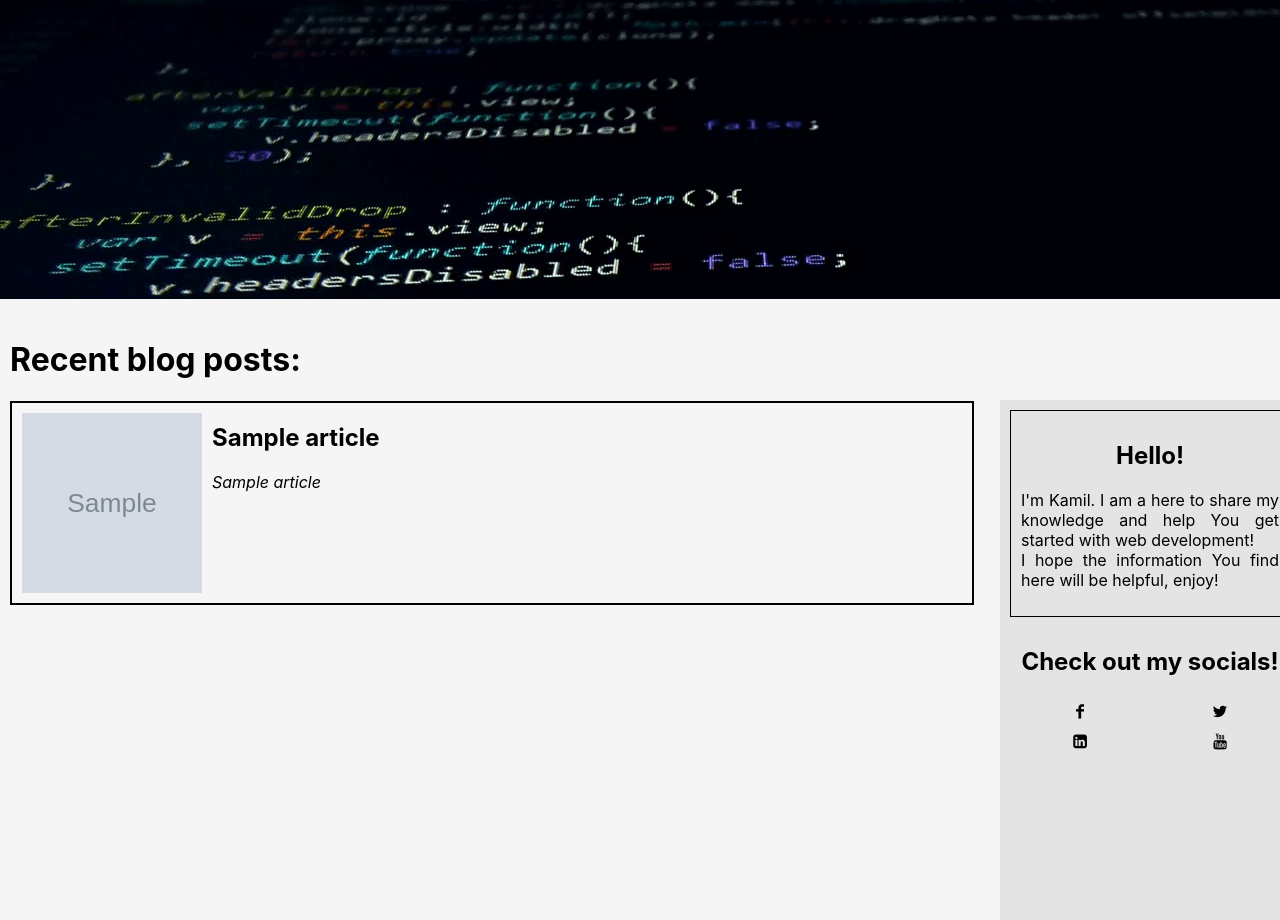
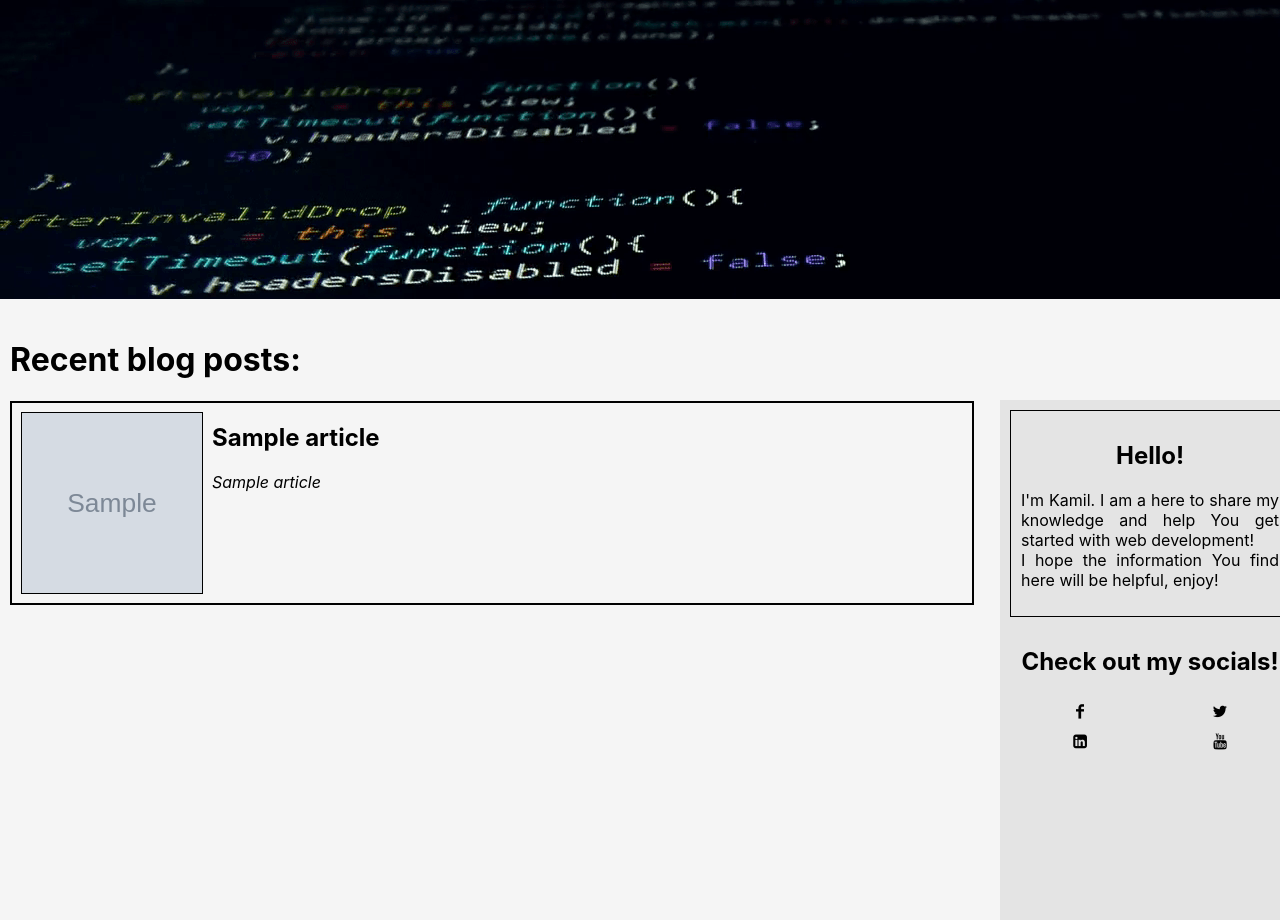
Before and after one commit to MaliszewskiKamil/django_practice, a Django app: template project/codedmind/codedmind_blog/templates/blog/index.html in a window 1280 px wide. Shown: the part 57-977 px from the top of the page. Run offline with Django 3.2, Linux system fonts and the light colour scheme; the template is opened without the code that fills it: most values are stand-ins (such as "Sample title", 1, 10 or a date in 2020); grey boxes marked "Sample" are stand-in pictures.

Commit message:
removed striptags + styled

```diff
--- a/project/codedmind/codedmind_blog/static/css/style.css
+++ b/project/codedmind/codedmind_blog/static/css/style.css
@@ -97,7 +97,7 @@ body{
 }
 
 .div_thumbnail{
-    margin: 10px;
+    margin: 9px;
     height: 180px;
     width: 180px;
     background-color: whitesmoke;
@@ -105,6 +105,7 @@ body{
     top: 0;
     bottom: 0;
     text-align: center;
+    border: 1px solid black;
 }
 
 .thumbnail{
--- a/project/codedmind/codedmind_blog/templates/blog/index.html
+++ b/project/codedmind/codedmind_blog/templates/blog/index.html
@@ -37,19 +37,16 @@
 
 
                     <article class="blog_post">
-
-
                         <figure class="div_thumbnail">
                             <img class="thumbnail" src={{article.img_path}}></img>
                         </figure>
 
                         <article style="float: left;">
-
                             <header><h2 class="blog_title"> {{article.title|striptags}}  </h2></header>
                             <p class="description"><i> {{article.article|striptags}} </i></p>
                         </article>
+
                         <div style="clear: both;"></div>
-
                     </article>
 
                    {% endfor %}
```
Also changed, not shown: project/codedmind/codedmind_blog/static/img/coding.jpg (added). Lines whose indentation alone changed are shown as unchanged.
